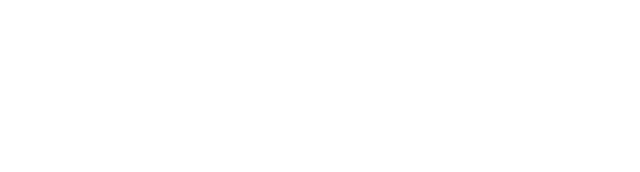
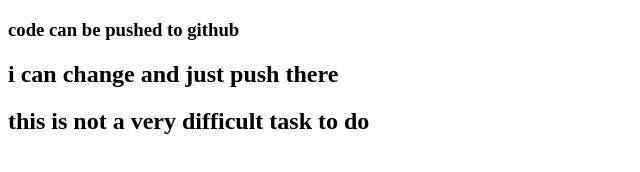
Before and after one commit to i-rehena14/my_second-repo, a plain HTML site: page index.html in a window 1280 px wide. Shown: the whole page, without its empty margins (0-640 px from the left). Drawn offline with Linux system fonts and the light colour scheme.

Commit message:
added header

```diff
--- a/index.html
+++ b/index.html
@@ -7,6 +7,9 @@
     <title>My Second github Repository</title>
 </head>
 <body>
+    <h3>code can be pushed to github</h3>
+    <h2>i can change and just push there</h2>
+    <h2>this is not a very difficult task to do</h2>
 
 </body>
 </html>
```
